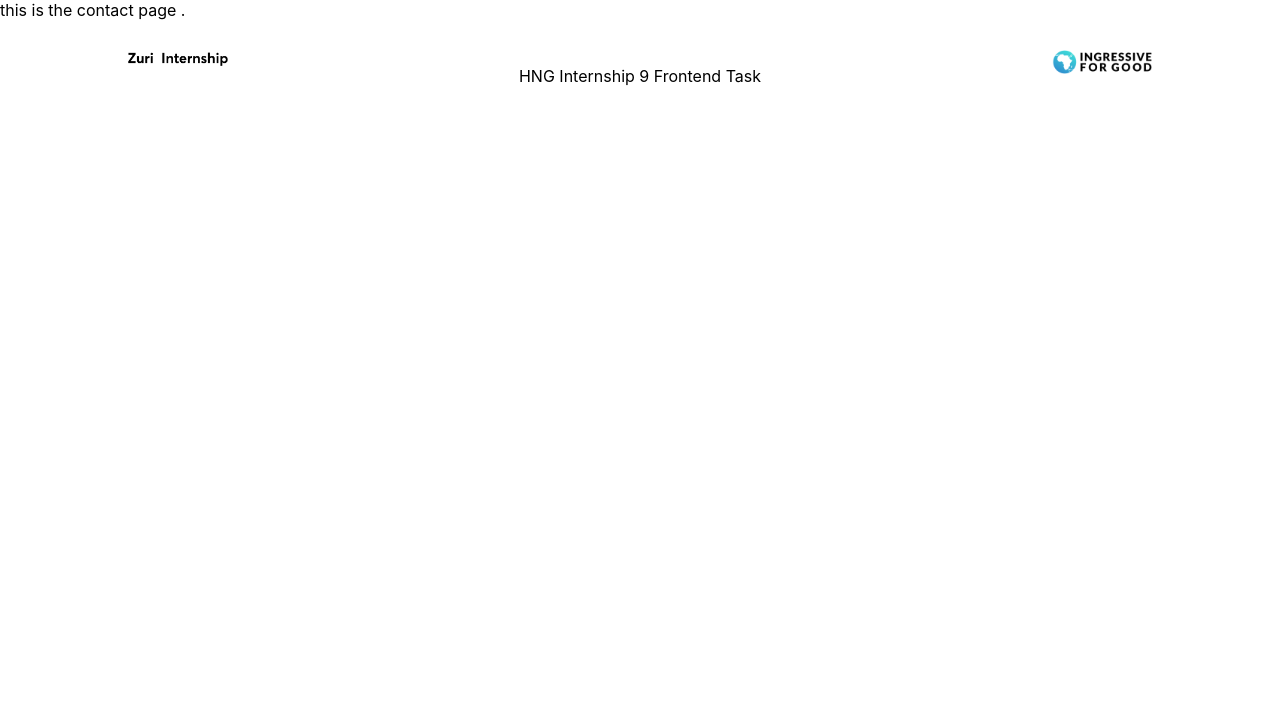
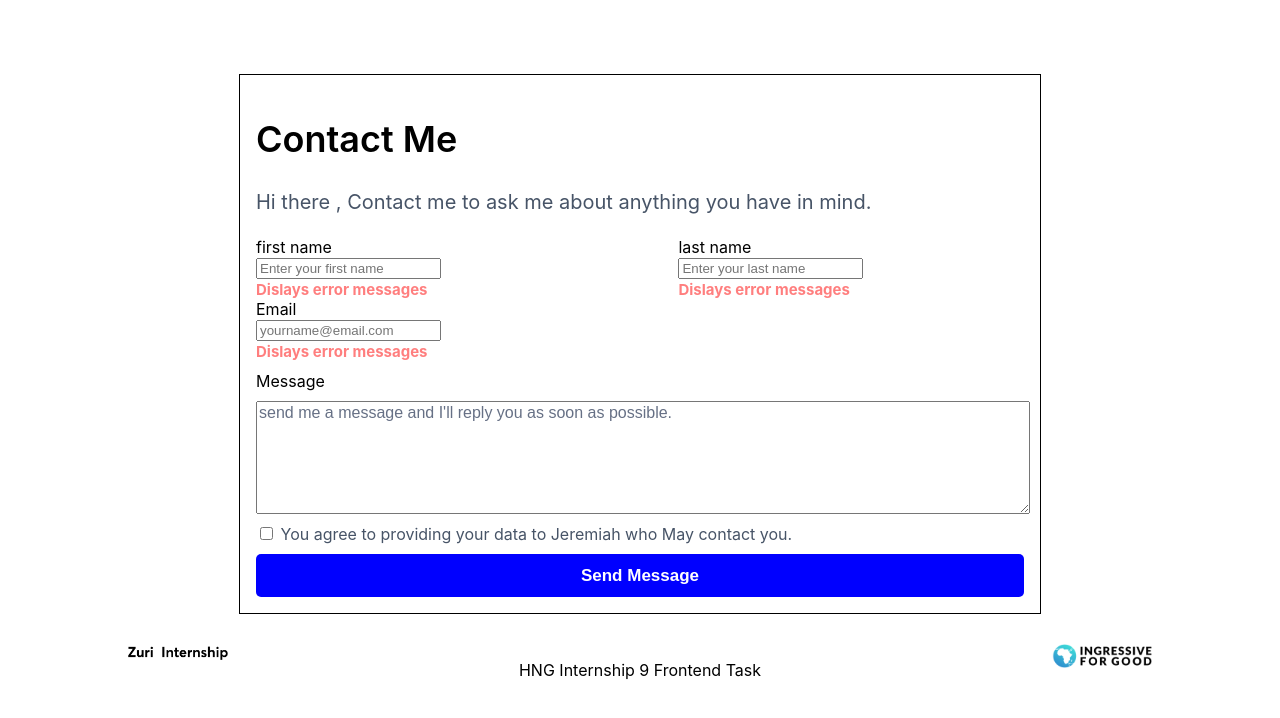
Before and after one commit to jerncomania28/link-tree, a React (Create React App) app: page /contact in a window 1280 px wide. Shown: the top 718 px of the page. Built offline with nearby package versions, Linux system fonts and the light colour scheme.

Commit message:
style:added most of the styles for the contact form

```diff
--- a/src/pages/ContactPage/ContactPage.css
+++ b/src/pages/ContactPage/ContactPage.css
@@ -0,0 +1,122 @@
+.contact {
+  width: 100vw;
+  min-height: 100vh;
+  display: flex;
+  justify-content: center;
+  align-items: center;
+  flex-direction: column;
+}
+
+.contact-container {
+  border: 1px solid black;
+  margin-bottom: 2rem;
+  width: 80%;
+  margin: 0px auto;
+  padding: 1rem;
+  position: relative;
+}
+
+.contact-header h3 {
+  font-size: 36px;
+  font-weight: 600;
+  line-height: 24px;
+}
+
+.contact-header p {
+  color: #475467;
+  font-size: 20px;
+  font-weight: 400;
+  line-height: 30px;
+}
+
+.contact-form {
+  width: 100%;
+  display: flex;
+  justify-content: center;
+  align-items: center;
+  flex-direction: column;
+  position: relative;
+}
+
+.contact-form--container {
+  width: 100%;
+  display: flex;
+  justify-content: space-between;
+  align-items: center;
+  flex-direction: column;
+}
+
+.contact-form--container__input {
+  width: 100%;
+  position: relative;
+}
+
+.contact-form--container__wide {
+  width: 100%;
+  position: relative;
+}
+
+.contact-form--comment {
+  width: 100%;
+  height: 133px;
+  border-radius: 5px;
+  outline: none;
+  margin: 10px auto;
+  position: relative;
+}
+.contact-form--comment textarea {
+  width: 100%;
+  height: 80%;
+  margin-top: 10px;
+}
+
+.contact-form--checkbox {
+  align-self: flex-start;
+  margin: 10px 0px;
+}
+
+.contact-form--checkbox span {
+  font-size: 16px;
+  color: #475467;
+}
+
+.contact-form--comment textarea::placeholder {
+  font-size: 16px;
+  color: #667085;
+  font-weight: 400;
+  font-family: sans-serif;
+}
+
+.contact-form-button {
+  width: 100%;
+  padding: 0.7rem;
+  background: blue;
+  color: white;
+  font-size: 17px;
+  font-weight: 600;
+  border-radius: 5px;
+  outline: none;
+  border: none;
+  text-transform: capitalize;
+
+}
+
+.error-message {
+  color: red;
+  opacity: 0.5;
+  font-size: 15px;
+  font-weight: bold;
+}
+
+@media screen and (min-width: 768px) {
+  .contact-container {
+    width: 60%;
+  }
+
+  .contact-form--container {
+    flex-direction: row;
+  }
+  .contact-form--container__input {
+    width: 45%;
+  }
+}
--- a/src/pages/ContactPage/ContactPage.jsx
+++ b/src/pages/ContactPage/ContactPage.jsx
@@ -6,10 +6,72 @@ import Footer from "../../components/Footer/Footer"
 import "./ContactPage.css";
 
 
+const InputField = ({ label, type, placeholder, name, className }) => {
+    return (
+        <div className={className}>
+            <label>{label}</label> <br />
+            <input type={type} placeholder={placeholder} name={name} /> <br />
+            <small className="error-message"> Dislays error messages</small>
+        </div>
+
+    )
+
+}
+
 const ContactPage = () => {
     return (
-        <div>
-            this is the contact page .
+        <div className="contact">
+            <div className="contact-container">
+                <div className="contact-header">
+                    <h3>Contact Me</h3>
+                    <p>Hi there , Contact me to ask me about anything you have in mind.</p>
+                </div>
+
+
+                <form className="contact-form">
+
+                    <div className="contact-form--container">
+                        <InputField
+                            label="first name"
+                            type="text"
+                            placeholder="Enter your first name"
+                            name='firstName'
+                            className="contact-form--container__input"
+                        />
+                        <InputField
+                            label="last name"
+                            type="text"
+                            placeholder="Enter your last name"
+                            name='lastName'
+                            className="contact-form--container__input"
+                        />
+                    </div>
+
+                    <InputField
+                        label="Email"
+                        type="email"
+                        placeholder="yourname@email.com"
+                        name="email"
+                        className="contact-form--container__wide"
+                    />
+
+
+                    <div className="contact-form--comment">
+                        <label>Message</label>
+                        <textarea
+                            placeholder="send me a message and I'll reply you as soon as possible."
+                        ></textarea>
+                    </div>
+
+                    <div className="contact-form--checkbox">
+                        <input type="checkbox" /> <span>You agree to providing your data to Jeremiah who May contact you.</span>
+                    </div>
+
+                    <button className="contact-form-button">send message</button>
+
+
+                </form>
+            </div>
 
             <Footer />
         </div>
```
